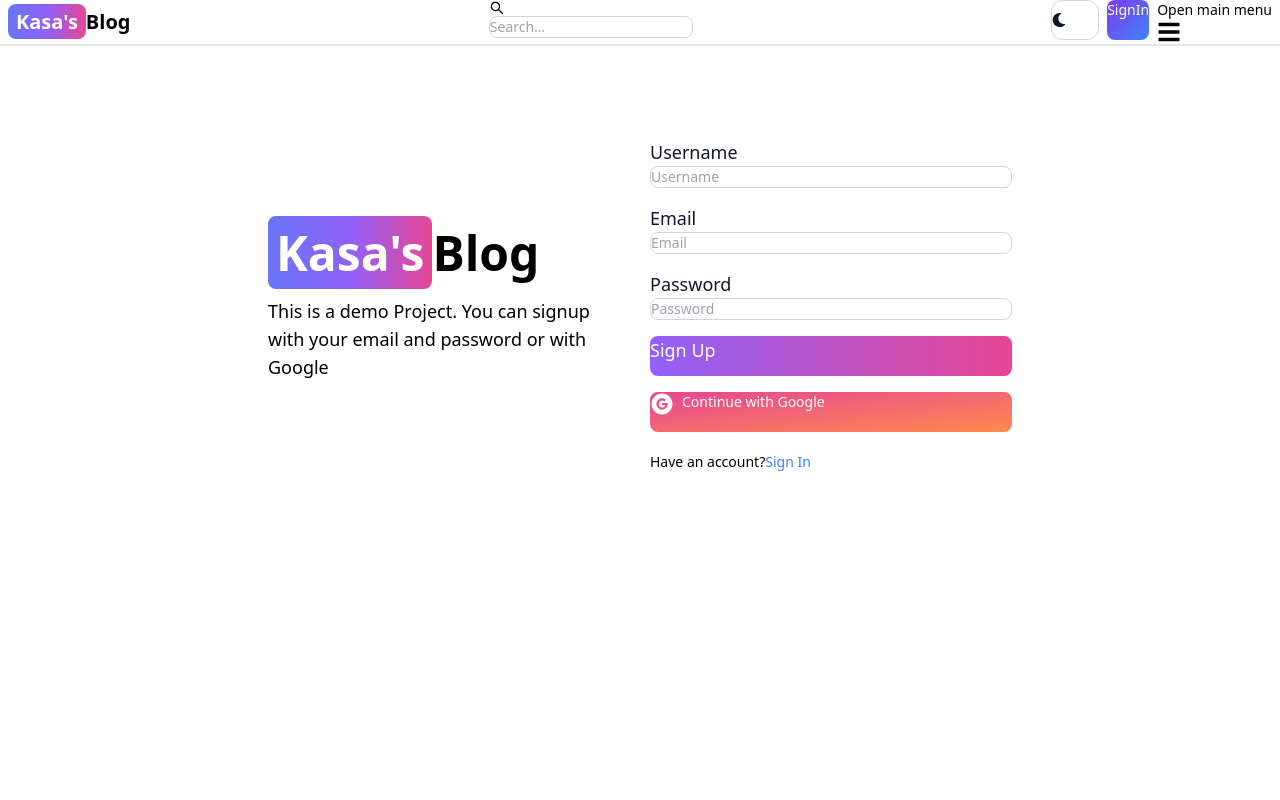
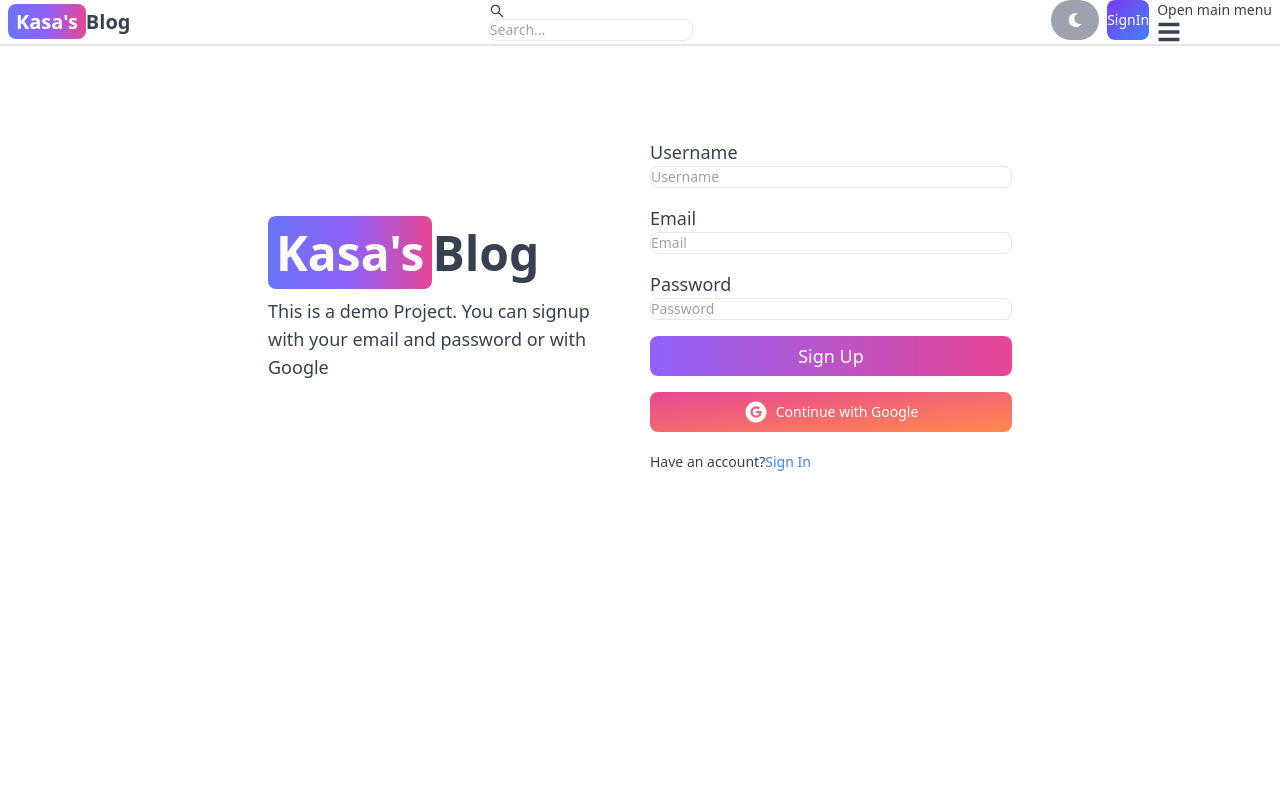
Before and after one commit to 4kasa786/mern-blog, a React (Vite) app in the folder client/: page /sign-up in a window 1280 px wide. Shown: the top 800 px of the page. Built offline with nearby package versions, Linux system fonts and the light colour scheme; no server answers.

Commit message:
complete dark mode functionality

```diff
--- a/client/src/Pages/SignIn.jsx
+++ b/client/src/Pages/SignIn.jsx
@@ -8,8 +8,8 @@ import OAuth from '../components/OAuth'
 
 const SignIn = () => {
 
-    const { loading } = useSelector((state) => state.user.user)
-    const { error: errorMessage } = useSelector((state) => state.user.user)
+    const { loading } = useSelector((state) => state.user)
+    const { error: errorMessage } = useSelector((state) => state.user)
     const dispatch = useDispatch();
     const navigate = useNavigate();
     const { register, handleSubmit, formState: { errors } } = useForm({
--- a/client/src/Pages/SignUp.jsx
+++ b/client/src/Pages/SignUp.jsx
@@ -8,8 +8,8 @@ import { signInStart, signInFailure, signInSuccess } from '../redux/user/userSli
 
 const SignUp = () => {
 
-    const { loading } = useSelector((state) => state.user.user);
-    const { error: errorMessage } = useSelector((state) => state.user.user);
+    const { loading } = useSelector((state) => state.user);
+    const { error: errorMessage } = useSelector((state) => state.user);
     const dispatch = useDispatch();
     const navigate = useNavigate();
     const { register, handleSubmit, formState: { errors } } = useForm({
--- a/client/src/components/Header.jsx
+++ b/client/src/components/Header.jsx
@@ -2,16 +2,19 @@ import { Avatar, Button, Dropdown, DropdownDivider, DropdownHeader, DropdownItem
 import React from 'react'
 import { Link, NavLink } from 'react-router-dom'
 import { AiOutlineSearch } from 'react-icons/ai'
-import { FaMoon } from 'react-icons/fa'
-import { useSelector } from 'react-redux'
+import { FaMoon, FaSun } from 'react-icons/fa'
+import { useSelector, useDispatch } from 'react-redux'
+import { toggleTheme } from '../redux/theme/themeSlice'
+
 
 
 const Header = () => {
 
-    const { currentUser } = useSelector((state) => state.user.user);
+    const { currentUser } = useSelector((state) => state.user);
+    const dispatch = useDispatch()
     const profilePicture = currentUser?.profilePicture || 'https://cdn.pixabay.com/photo/2015/10/05/22/37/blank-profile-picture-973460_1280.png'
     // console.log(currentUser);
-
+    const { theme } = useSelector((state) => state.theme);
     return (
         <Navbar className='border-b-2  '>
             <Link to='/' className='self-center whitespace-nowrap text-sm sm:text-xl font-semibold
@@ -32,8 +35,13 @@ const Header = () => {
                 <AiOutlineSearch />
             </Button>
             <div className='flex gap-2 md:order-2'>
-                <Button className='w-12 h-10 hidden sm:inline rounded-xl' color='light'>
-                    <FaMoon />
+                <Button
+                    className="w-12 h-10 rounded-3xl flex items-center justify-center border-1 border-black-100 bg-gray-400 dark:bg-gray-700"
+                    onClick={() => dispatch(toggleTheme())}
+                >
+                    <div className="flex items-center justify-center">
+                        {theme === 'light' ? <FaMoon className="text-center" /> : <FaSun className="text-center" />}
+                    </div>
                 </Button>
                 {currentUser ? (
                     <Dropdown
@@ -42,11 +50,13 @@ const Header = () => {
                         label={
                             <Avatar alt='user' img={profilePicture} rounded />
                         }
+                        className='ml-2'
                     >
-                        <DropdownHeader className="p-4 bg-gray-100 rounded-t-lg border-b border-gray-300">
-                            <span className="block text-sm font-semibold text-gray-900">@{currentUser.username}</span>
-                            <span className="block text-xs text-gray-600">{currentUser.email}</span>
+                        <DropdownHeader >
+                            <span className="block text-sm font-bold">@{currentUser.username}</span>
+                            <span className="block text-sm font-medium">{currentUser.email}</span>
                         </DropdownHeader>
+                        <DropdownDivider />
                         <Link to='/dashboard?tab=profile'>
                             <DropdownItem>Profile</DropdownItem>
                         </Link>
--- /dev/null
+++ b/client/src/components/ThemeProvider.jsx
@@ -0,0 +1,18 @@
+import React, { Children } from 'react'
+import { useSelector } from 'react-redux'
+
+const ThemeProvider = ({ children }) => {
+    const state = useSelector((state) => state);
+    console.log(state, "This is the state");
+    const { theme } = useSelector((state) => state.theme)
+    console.log(theme, "This is the theme state");
+    return (
+        <div className={theme}>
+            <div className='bg-white text-gray-700 dark:text-gray-200 dark:bg-[rgb(16,23,42)] min-h-screen'>
+                {children}
+            </div>
+        </div>
+    )
+}
+
+export default ThemeProvider
--- a/client/src/main.jsx
+++ b/client/src/main.jsx
@@ -5,11 +5,14 @@ import App from './App.jsx'
 import { store, persistor } from './redux/store.js'
 import { Provider } from 'react-redux'
 import { PersistGate } from 'redux-persist/integration/react'
+import ThemeProvider from './components/ThemeProvider.jsx'
 
 createRoot(document.getElementById('root')).render(
   <PersistGate persistor={persistor}>
     <Provider store={store}>
-      <App />
+      <ThemeProvider>
+        <App />
+      </ThemeProvider>
     </Provider>
   </PersistGate>,
 )
--- a/client/src/redux/store.js
+++ b/client/src/redux/store.js
@@ -1,11 +1,13 @@
 import { configureStore, combineReducers } from "@reduxjs/toolkit";
 import userReducer from './user/userSlice.js'
+import themeReducer from './theme/themeSlice.js'
 import { persistReducer } from "redux-persist";
 import storage from 'redux-persist/lib/storage' // defaults to localStorage for web
 import persistStore from "redux-persist/es/persistStore";
 
 const rootReducer = combineReducers({
-    user: userReducer
+    user: userReducer,
+    theme: themeReducer
 })
 
 const persistConfig = {
@@ -18,9 +20,7 @@ const persistConfig = {
 const persistedReducer = persistReducer(persistConfig, rootReducer)
 
 export const store = configureStore({
-    reducer: {
-        user: persistedReducer,
-    },
+    reducer: persistedReducer,
     middleware: (getDefaultMiddleware) => getDefaultMiddleware({ serializableCheck: false }),
 })
 
--- /dev/null
+++ b/client/src/redux/theme/themeSlice.js
@@ -0,0 +1,18 @@
+import { createSlice } from "@reduxjs/toolkit";
+
+const initialState = {
+    theme: 'light'
+}
+
+const themeSlice = createSlice({
+    name: 'theme',
+    initialState,
+    reducers: {
+        toggleTheme: (state) => {
+            state.theme = state.theme === 'light' ? 'dark' : 'light'
+        }
+    }
+})
+
+export const { toggleTheme } = themeSlice.actions
+export default themeSlice.reducer
--- a/client/tailwind.config.js
+++ b/client/tailwind.config.js
@@ -7,6 +7,7 @@ export default {
     "./src/**/*.{js,ts,jsx,tsx}",
     ".flowbite-react\\class-list.json"
   ],
+  darkMode: 'class',
   theme: {
     extend: {},
   },
```
